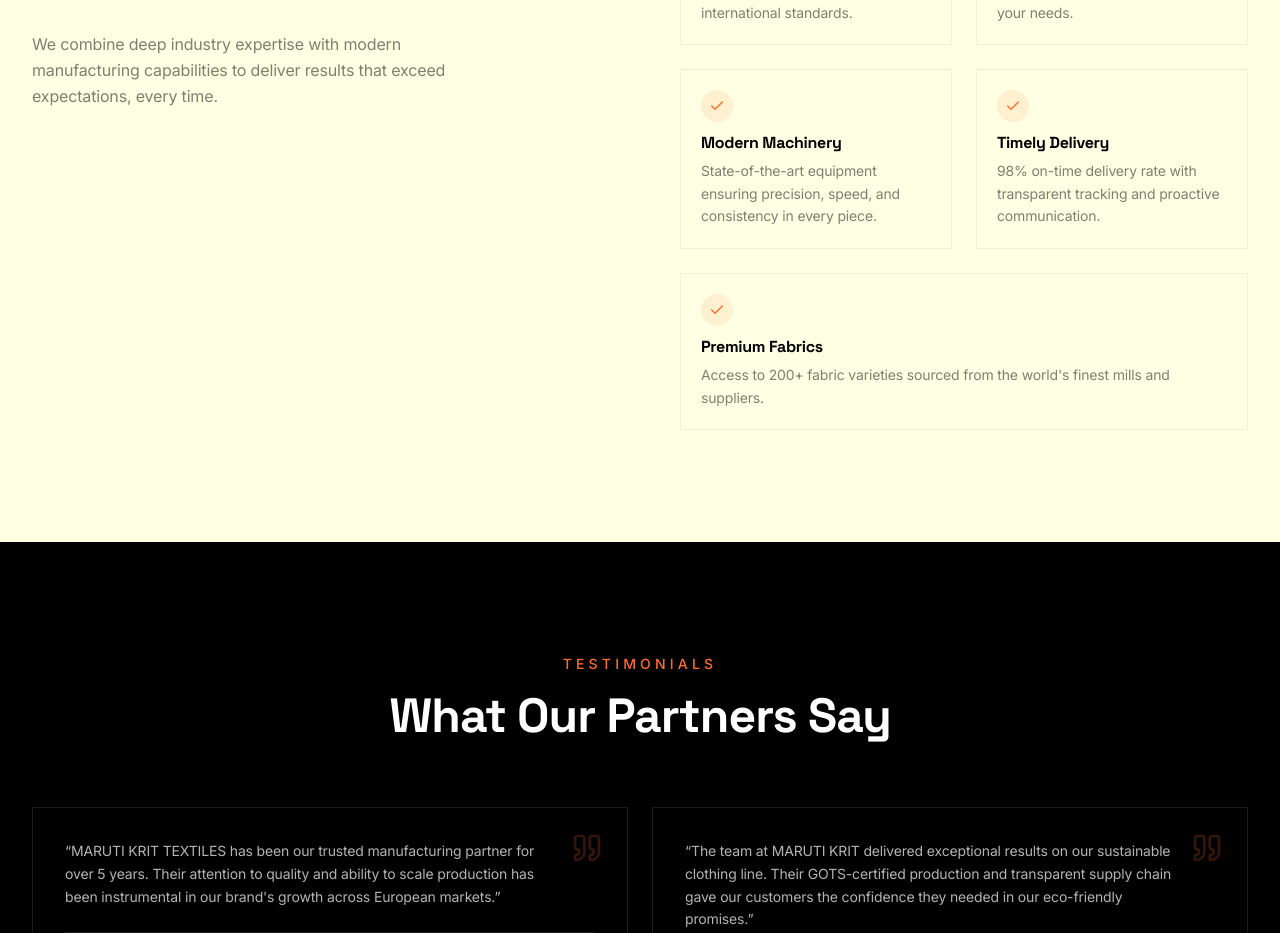
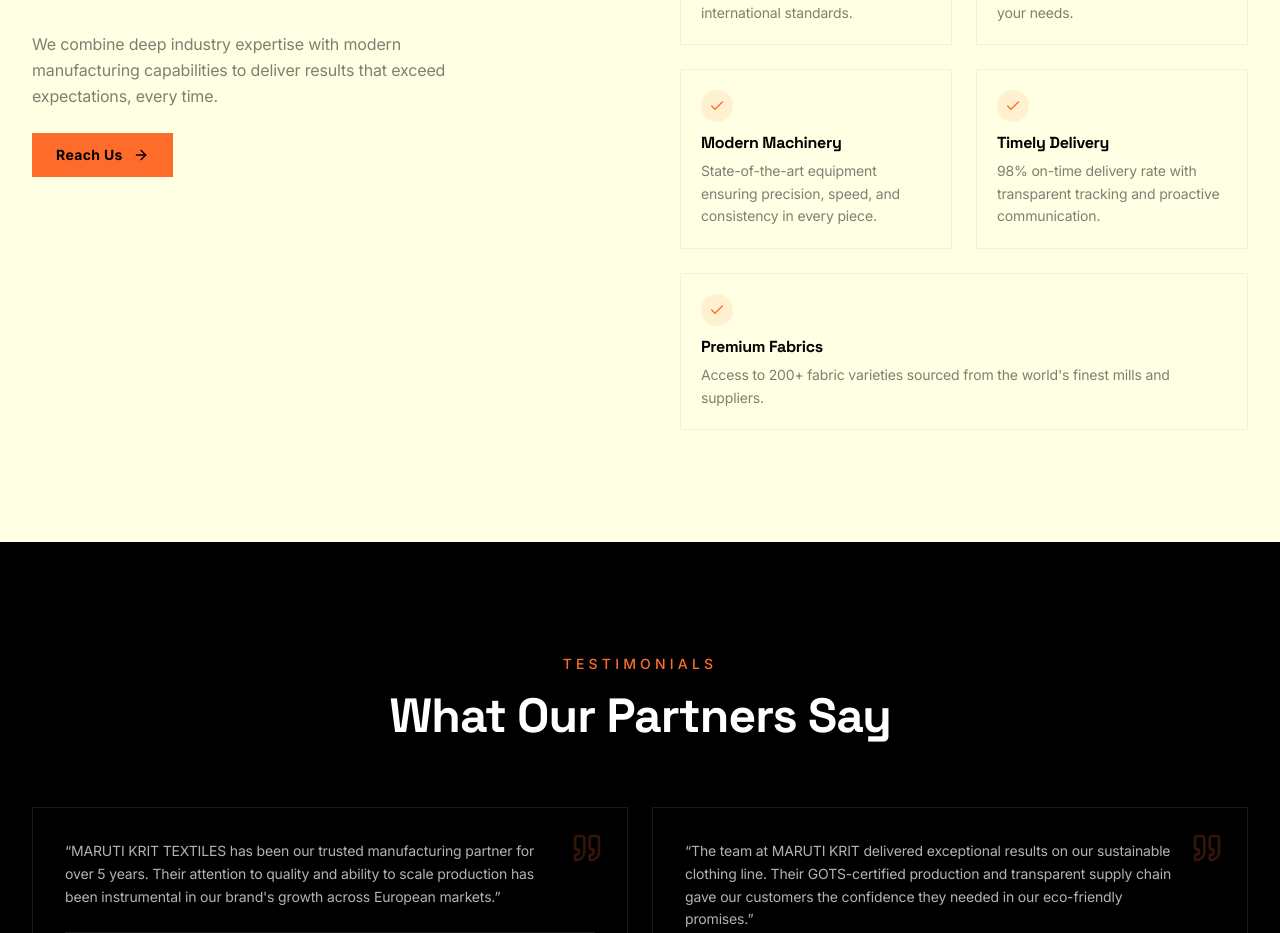
Before and after one commit to Abhigyan9831/TextileCo, a Next.js app: page / in a window 1280 px wide. Shown: the part 4940-5873 px from the top of the page. Built offline with nearby package versions, Linux system fonts and the light colour scheme.

Commit message:
Add Reach Us button to Our Edge section on Homepage

```diff
--- a/src/components/home/home-page.tsx
+++ b/src/components/home/home-page.tsx
@@ -505,6 +505,15 @@
                   We combine deep industry expertise with modern manufacturing capabilities to
                   deliver results that exceed expectations, every time.
                 </p>
+                <motion.button
+                  onClick={onBookContract}
+                  className="mt-6 inline-flex items-center gap-2.5 px-6 py-3 bg-[#FF6B2B] text-black font-bold text-sm tracking-wide hover:bg-[#E55A1B] transition-colors duration-300 cursor-pointer"
+                  whileHover={{ scale: 1.03, y: -2 }}
+                  whileTap={{ scale: 0.97 }}
+                >
+                  Reach Us
+                  <ArrowRight className="w-4 h-4" />
+                </motion.button>
               </div>
             </FadeUp>
 
```
